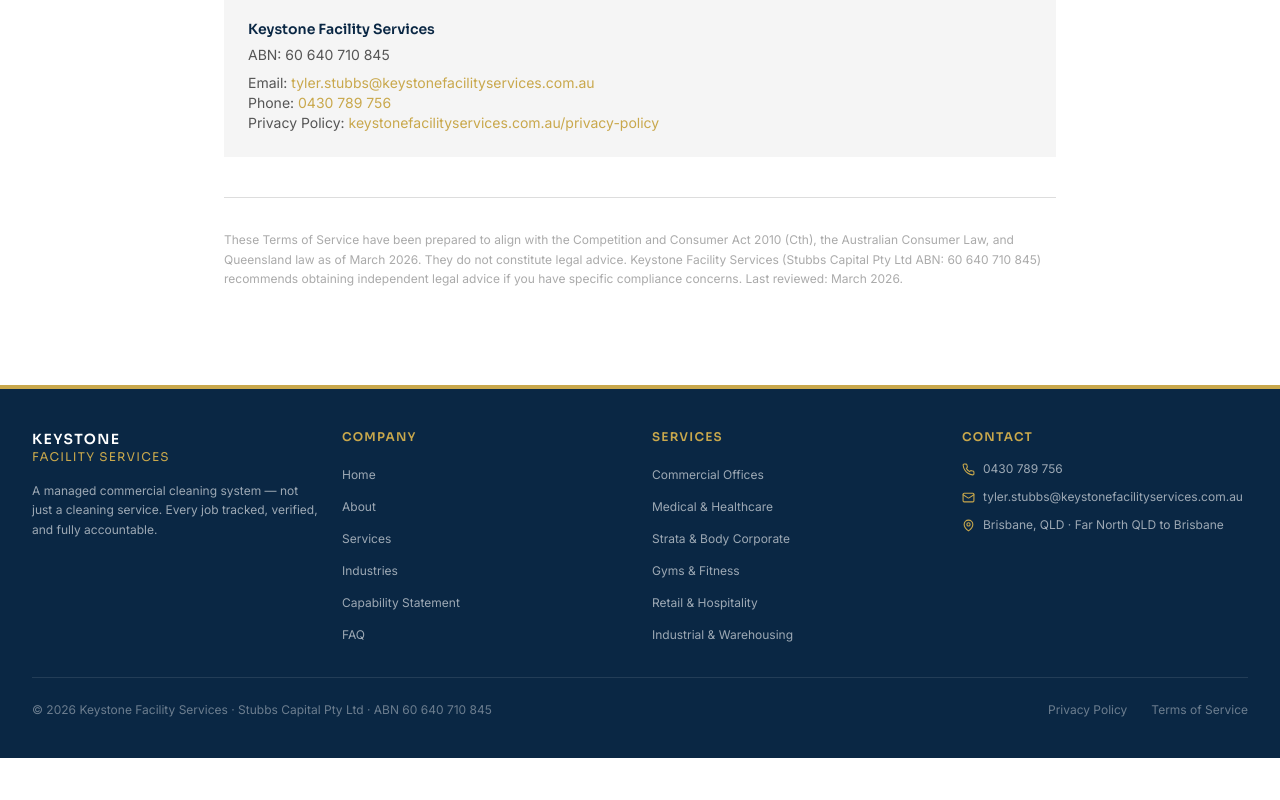
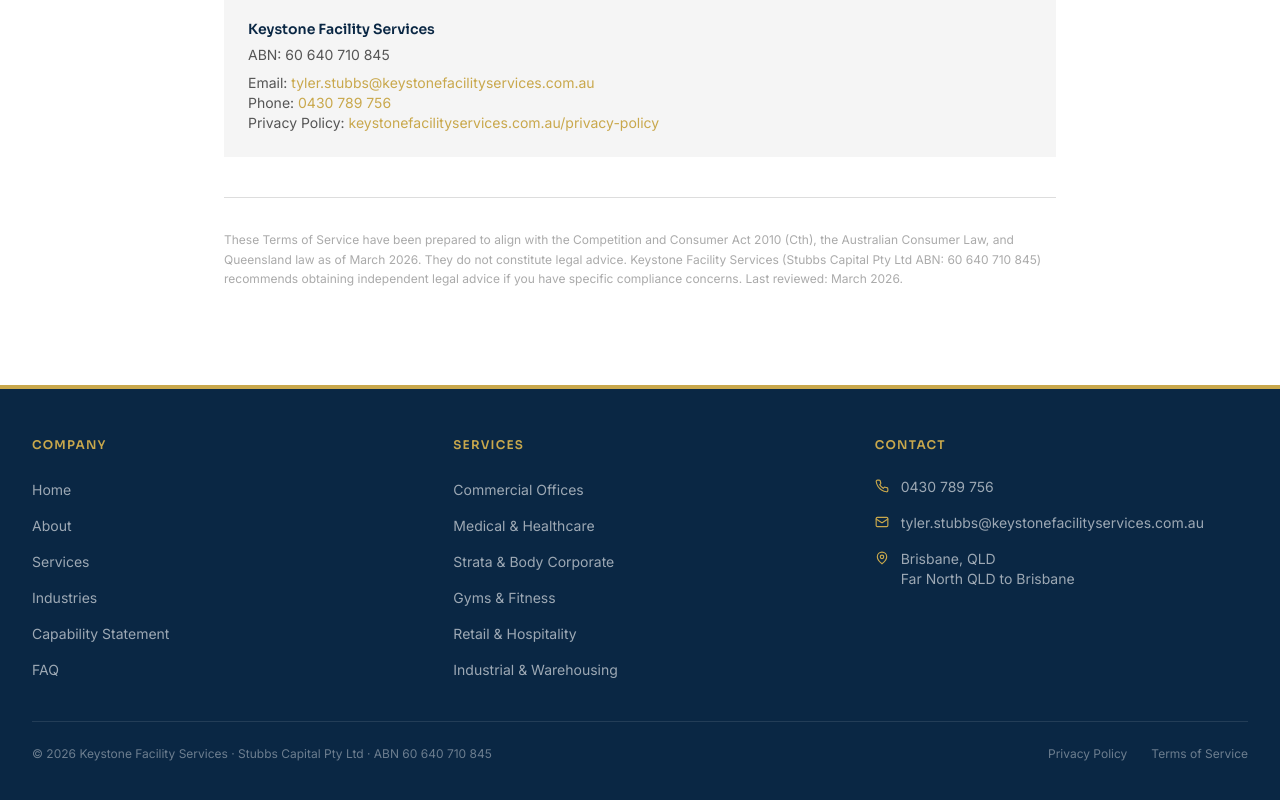
Before and after one commit to Stubbsty/Keystonewebsite, a React (Vite) app: page /terms-of-service in a window 1280 px wide. Shown: the part 5128-5928 px from the top of the page. Before the commit the page ends 5886 px from the top, so only its background shows below. Built offline with nearby package versions, Linux system fonts and the light colour scheme.

Commit message:
Update Footer.tsx

```diff
--- a/src/components/Footer.tsx
+++ b/src/components/Footer.tsx
@@ -6,24 +6,13 @@ export default function Footer() {
     <footer className="bg-[#0a2744] text-white">
       <div className="h-1 bg-[#C9A84C]" />
 
-      <div className="max-w-7xl mx-auto px-4 sm:px-6 lg:px-8 py-10">
-        <div className="grid grid-cols-1 md:grid-cols-2 lg:grid-cols-4 gap-6">
-
-          {/* Brand */}
-          <div className="lg:col-span-1">
-            <div className="mb-4">
-              <p className="font-heading font-semibold text-sm text-white tracking-widest uppercase">Keystone</p>
-              <p className="font-heading text-xs text-[#C9A84C] tracking-widest uppercase">Facility Services</p>
-            </div>
-            <p className="text-white/60 text-xs leading-relaxed">
-              A managed commercial cleaning system — not just a cleaning service. Every job tracked, verified, and fully accountable.
-            </p>
-          </div>
+      <div className="max-w-7xl mx-auto px-4 sm:px-6 lg:px-8 py-12">
+        <div className="grid grid-cols-1 md:grid-cols-3 gap-12">
 
           {/* Company Links */}
           <div>
-            <h4 className="font-heading font-semibold text-xs tracking-widest uppercase text-[#C9A84C] mb-4">Company</h4>
-            <ul className="space-y-2">
+            <h4 className="font-heading font-semibold text-xs tracking-widest uppercase text-[#C9A84C] mb-6">Company</h4>
+            <ul className="space-y-3">
               {[
                 { label: 'Home', href: '/' },
                 { label: 'About', href: '/about' },
@@ -33,7 +22,7 @@ export default function Footer() {
                 { label: 'FAQ', href: '/faq' },
               ].map((link) => (
                 <li key={link.href}>
-                  <Link to={link.href} className="text-white/60 hover:text-[#C9A84C] text-xs transition-colors duration-200">
+                  <Link to={link.href} className="text-white/60 hover:text-[#C9A84C] text-sm transition-colors duration-200">
                     {link.label}
                   </Link>
                 </li>
@@ -43,8 +32,8 @@ export default function Footer() {
 
           {/* Services */}
           <div>
-            <h4 className="font-heading font-semibold text-xs tracking-widest uppercase text-[#C9A84C] mb-4">Services</h4>
-            <ul className="space-y-2">
+            <h4 className="font-heading font-semibold text-xs tracking-widest uppercase text-[#C9A84C] mb-6">Services</h4>
+            <ul className="space-y-3">
               {[
                 'Commercial Offices',
                 'Medical & Healthcare',
@@ -54,7 +43,7 @@ export default function Footer() {
                 'Industrial & Warehousing',
               ].map((s) => (
                 <li key={s}>
-                  <Link to="/services" className="text-white/60 hover:text-[#C9A84C] text-xs transition-colors duration-200">
+                  <Link to="/services" className="text-white/60 hover:text-[#C9A84C] text-sm transition-colors duration-200">
                     {s}
                   </Link>
                 </li>
@@ -64,24 +53,25 @@ export default function Footer() {
 
           {/* Contact */}
           <div>
-            <h4 className="font-heading font-semibold text-xs tracking-widest uppercase text-[#C9A84C] mb-4">Contact</h4>
-            <ul className="space-y-3">
-              <li className="flex items-start gap-2">
-                <Phone size={13} className="text-[#C9A84C] mt-0.5 shrink-0" />
-                <a href="tel:0430789756" className="text-white/60 hover:text-white text-xs transition-colors">
+            <h4 className="font-heading font-semibold text-xs tracking-widest uppercase text-[#C9A84C] mb-6">Contact</h4>
+            <ul className="space-y-4">
+              <li className="flex items-start gap-3">
+                <Phone size={14} className="text-[#C9A84C] mt-0.5 shrink-0" />
+                <a href="tel:0430789756" className="text-white/60 hover:text-white text-sm transition-colors">
                   0430 789 756
                 </a>
               </li>
-              <li className="flex items-start gap-2">
-                <Mail size={13} className="text-[#C9A84C] mt-0.5 shrink-0" />
-                <a href="mailto:tyler.stubbs@keystonefacilityservices.com.au" className="text-white/60 hover:text-white text-xs transition-colors">
+              <li className="flex items-start gap-3">
+                <Mail size={14} className="text-[#C9A84C] mt-0.5 shrink-0" />
+                <a href="mailto:tyler.stubbs@keystonefacilityservices.com.au" className="text-white/60 hover:text-white text-sm transition-colors">
                   tyler.stubbs@keystonefacilityservices.com.au
                 </a>
               </li>
-              <li className="flex items-start gap-2">
-                <MapPin size={13} className="text-[#C9A84C] mt-0.5 shrink-0" />
-                <span className="text-white/60 text-xs">
-                  Brisbane, QLD · Far North QLD to Brisbane
+              <li className="flex items-start gap-3">
+                <MapPin size={14} className="text-[#C9A84C] mt-0.5 shrink-0" />
+                <span className="text-white/60 text-sm">
+                  Brisbane, QLD<br />
+                  Far North QLD to Brisbane
                 </span>
               </li>
             </ul>
@@ -89,7 +79,7 @@ export default function Footer() {
         </div>
 
         {/* Bottom bar */}
-        <div className="mt-8 pt-6 border-t border-white/10 flex flex-col sm:flex-row justify-between items-center gap-2">
+        <div className="mt-10 pt-6 border-t border-white/10 flex flex-col sm:flex-row justify-between items-center gap-3">
           <p className="text-white/40 text-xs">
             © {new Date().getFullYear()} Keystone Facility Services · Stubbs Capital Pty Ltd · ABN 60 640 710 845
           </p>
```
